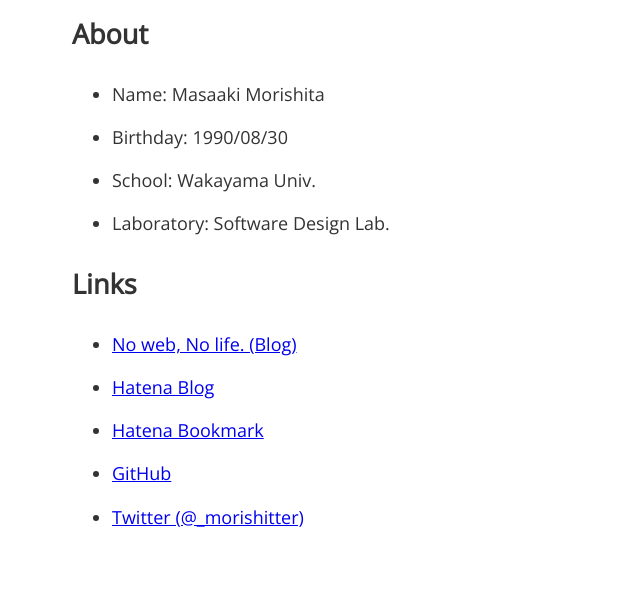
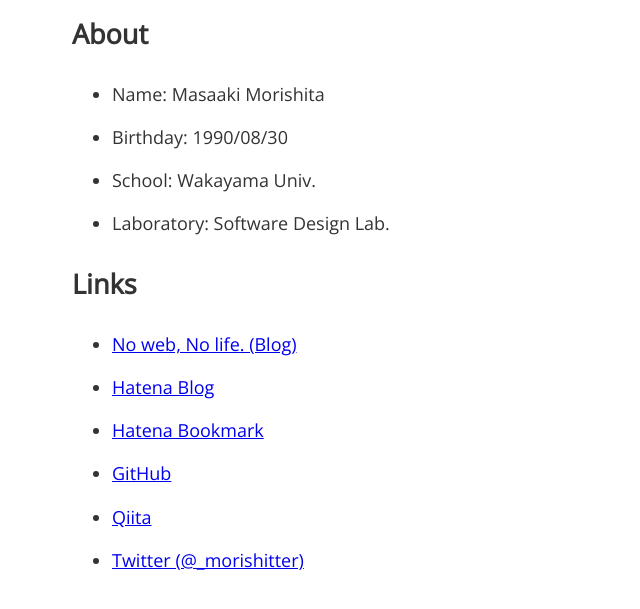
Before and after one commit to ikasama/ikasama.github.io, a website: page index.html in a window 1280 px wide. Shown: the part 131-740 px from the top of the page, without its empty margins (0-640 px from the left). Drawn offline with nearby package versions, Linux system fonts and the light colour scheme.

Commit message:
add link 'Qiita'

```diff
--- a/index.html
+++ b/index.html
@@ -31,6 +31,7 @@
       <li><a href="http://morishitter.hatenablog.com">Hatena Blog</a></li>
       <li><a href="http://b.hatena.ne.jp/morishitter/">Hatena Bookmark</a></li>
       <li><a href="https://github.com/morishitter">GitHub</a></li>
+      <li><a href="http://qiita.com/morishitter">Qiita</a></li>
       <li><a href="http://twitter.com/_morishitter">Twitter (@_morishitter)</a></li>
     </ul>
   </section>
```
